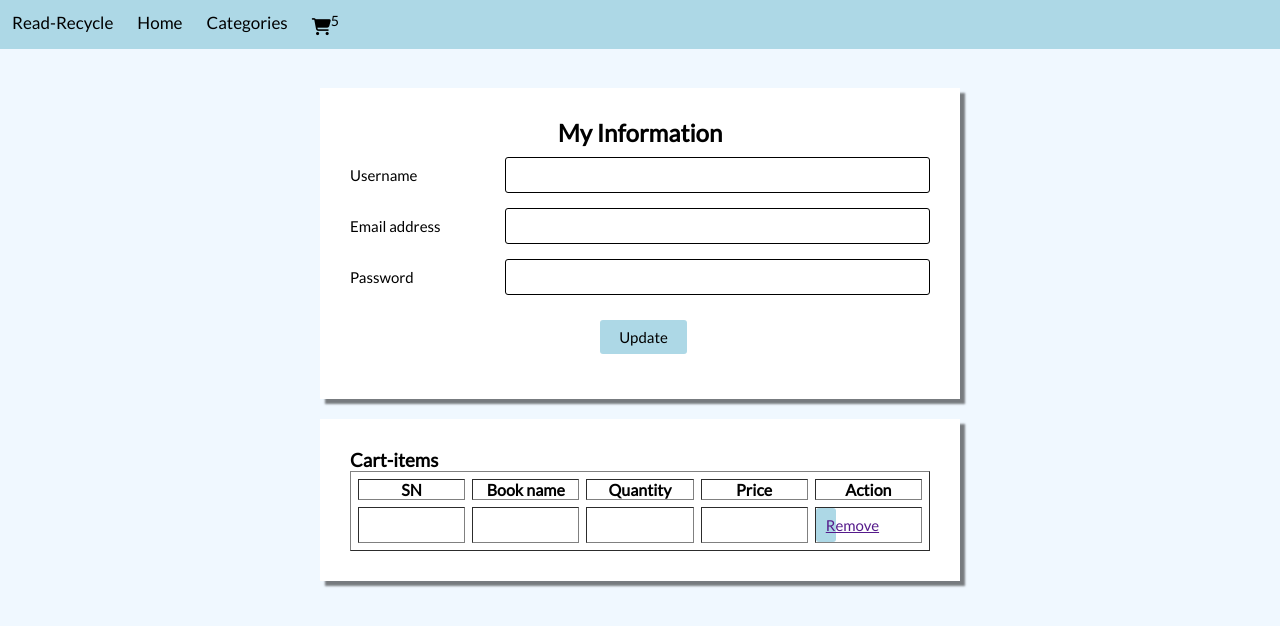
After one commit to gurunglaxmi891/book, a PHP site: page /books/user/user.html in a window 1280 px wide. The commit adds this page. Shown: the top 626 px of the page. Run offline with PHP 8.4, Linux system fonts and the light colour scheme; some libraries are stand-ins or nearby versions.

Commit message:
user page

```diff
--- /dev/null
+++ b/assets/css/user_buyer.css
@@ -0,0 +1,87 @@
+@import url('https://fonts.googleapis.com/css2?family=Cardo&family=Lato&display=swap');
+*{
+    padding: 0;
+    margin: 0;
+    box-sizing: border-box;
+    font-family: 'Cardo', serif;
+    font-family: 'Lato', sans-serif;
+
+}
+body{
+    background-color: aliceblue;
+}
+header{
+    background-color: lightblue;
+}
+.header{
+    width:100%;
+    overflow: auto;
+}
+.header_body a{
+    float: left;
+  padding: 12px;
+  color: black;
+  text-decoration: none;
+  font-size: 17px;
+  text-align: center;
+}
+h2{
+    text-align: center;
+    margin-bottom: 10px;
+}
+.form{
+    background-color: white;
+    margin: auto;
+  width: 50%;
+  margin: 20px auto;
+  padding: 30px;
+  box-shadow:5px 5px 2px rgba(0, 0, 0, 0.5);
+
+}
+.form .input_field{
+    margin-bottom: 15px;
+    display: flex;
+    align-items: center;
+}
+.form .input_field label{
+    width: 200px;
+    margin-right: 10px;
+    font-size: 15px;
+}
+.form .input_field .input{
+    width:100%;
+    outline: none;
+    border: 1px solid black;
+    font-size: 15px;
+    padding: 8px 10px;
+    border-radius: 3px;
+    transition: all 0.5s ease;
+}
+button{
+    width: 15%;
+   padding: 8px 10px;
+   font-size: 15px;
+   border:0;
+   justify-content: space-between;
+   background-color: lightblue;
+   cursor:pointer;
+   border-radius: 3px;
+   outline:none;
+
+}
+
+.form .input_field .btn{
+    margin-top: 10px;
+    margin-left: 250px;
+    color:black;
+}
+
+/* -------for cart-------- */
+.container{
+    background-color: white;
+    margin: auto;
+  width: 50%;
+  margin: 20px auto;
+  padding: 30px;
+  box-shadow:5px 5px 2px rgba(0, 0, 0, 0.5);
+}
--- /dev/null
+++ b/user/user.html
@@ -0,0 +1,76 @@
+<!DOCTYPE html>
+<html lang="en">
+<head>
+    <meta charset="UTF-8">
+    <meta name="viewport" content="width=device-width, initial-scale=1.0">
+    <title>Buyer User</title>
+    <link rel="stylesheet" href="../assets/css/user_buyer.css">
+    <script src="https://kit.fontawesome.com/3c507479c7.js" crossorigin="anonymous"></script>
+
+</head>
+<body>
+    <header class="header">
+        <div class="header_body">
+            <a href="#" class="logo">Read-Recycle</a>
+
+        <nav class="navbar">
+            <a href="../index.php">Home</a>
+            <a href="../admin/book_cat.php">Categories</a>
+            <!-- -------------shopping cart-------  -->
+    </nav>
+    <a href="" class="cart"> <i class="fa-solid fa-cart-shopping"></i><span><sup>5</sup></span></a>
+    <!-- <div id="menu-btn" class="fas fa-bars"></div> -->
+        </div>
+    </header>
+    <br>
+    <!-- ------form section------ -->
+
+    <div class="form">
+        <h2>My Information</h2>
+        <div class="input_field">
+            <label for="">Username</label>
+            <input type="text" class="input" name ="uname" required>
+        </div>
+        <div class="input_field">
+            <label for="">Email address</label>
+            <input type="email" class="input" name ="address" required>
+        </div>
+        <div class="input_field">
+            <label for="">Password</label>
+            <input type="password" class="input" name ="password" required>
+        </div>
+        <div class="input_field">
+            <button type="submit" class="btn">
+                Update
+            </button>
+        </div>
+    </div>
+    <div class="container">
+        <section>
+            <h3>Cart-items</h3>
+        <form action="#">
+            <table border="1" cellspacing="7" width="100%" class="table table-striped">
+                <tr>
+                    <th width="20%">SN</th>
+                    <th width="20%">Book name</th>
+                    <th width="20%">Quantity</th>
+                    <th width="20%">Price</th>
+                    <th width="20%">Action</th>
+                </tr>
+                <tr>
+                    <td></td>
+                    <td></td>
+                    <td></td>
+                    <td></td>
+                    <td><div class="btn-main">
+                        <button><a href="">Remove</a></button>
+                    </div></td>
+                </tr>
+            </table>
+        </form>
+        </section>
+
+    </div>
+
+</body>
+</html>
```
Also changed, not shown: admin/book_cat.php (+4 -4 lines), user/user.php (deleted).
